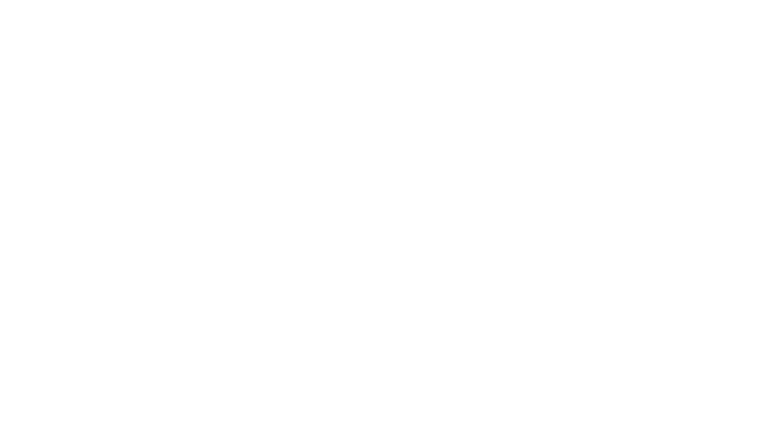
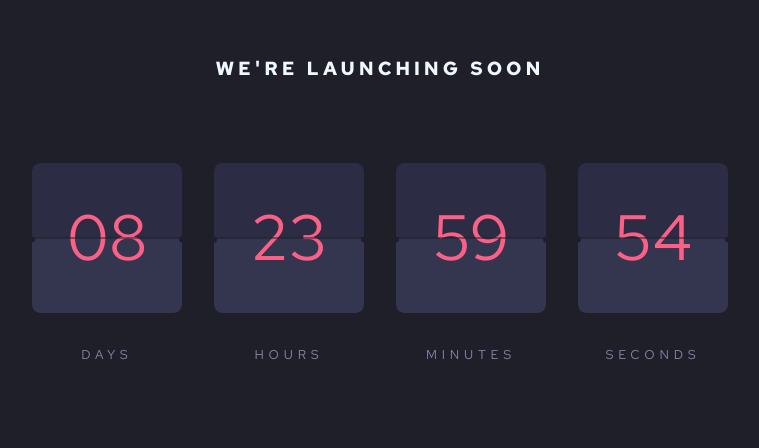
Before and after one commit to CHEGEBB/launch-countdown-timer, a React (Vite) app: page / in a window 1280 px wide. Shown: the part 1112-1560 px from the top of the page, without its empty margins (295-1054 px from the left). Before the commit the page ends 800 px from the top, so only its background shows below. Built offline with nearby package versions, Linux system fonts and the light colour scheme.

Commit message:
Refactor Counter component and update main container layout

```diff
--- a/src/components/counter.jsx
+++ b/src/components/counter.jsx
@@ -1,19 +1,128 @@
-import React from 'react'
-import '../sass/counter.scss'
+// Counter.jsx
+import React, { useState, useEffect } from 'react';
+import '../sass/counter.scss';
 
-function counter() {
+function Counter() {
+  const [timeLeft, setTimeLeft] = useState({
+    days: 8,
+    hours: 23,
+    minutes: 59,
+    seconds: 59
+  });
+
+  const [flipping, setFlipping] = useState({
+    days: false,
+    hours: false,
+    minutes: false,
+    seconds: false
+  });
+
+  useEffect(() => {
+    const timer = setInterval(() => {
+      setTimeLeft(prev => {
+        const newState = { ...prev };
+
+        // Update seconds
+        if (prev.seconds > 0) {
+          newState.seconds = prev.seconds - 1;
+          setFlipping(prev => ({ ...prev, seconds: true }));
+        } else {
+          newState.seconds = 59;
+          setFlipping(prev => ({ ...prev, seconds: true }));
+
+          // Update minutes
+          if (prev.minutes > 0) {
+            newState.minutes = prev.minutes - 1;
+            setFlipping(prev => ({ ...prev, minutes: true }));
+          } else {
+            newState.minutes = 59;
+            setFlipping(prev => ({ ...prev, minutes: true }));
+
+            // Update hours
+            if (prev.hours > 0) {
+              newState.hours = prev.hours - 1;
+              setFlipping(prev => ({ ...prev, hours: true }));
+            } else {
+              newState.hours = 23;
+              setFlipping(prev => ({ ...prev, hours: true }));
+
+              // Update days
+              if (prev.days > 0) {
+                newState.days = prev.days - 1;
+                setFlipping(prev => ({ ...prev, days: true }));
+              }
+            }
+          }
+        }
+
+        // Reset flip states after animation
+        setTimeout(() => {
+          setFlipping({
+            days: false,
+            hours: false,
+            minutes: false,
+            seconds: false
+          });
+        }, 600);
+
+        return newState;
+      });
+    }, 1000);
+
+    return () => clearInterval(timer);
+  }, []);
+
+  const padNumber = (num) => num.toString().padStart(2, '0');
+
+  const getNextNumber = (current, type) => {
+    if (current === 0) {
+      switch (type) {
+        case 'seconds':
+        case 'minutes':
+          return 59;
+        case 'hours':
+          return 23;
+        case 'days':
+          return current;
+        default:
+          return current;
+      }
+    }
+    return current - 1;
+  };
+
+  const FlipCard = ({ number, label, isFlipping }) => (
+    <div className="flip-unit-container">
+      <div className="flip-card">
+        <div className={`top-half ${isFlipping ? 'flip' : ''}`}>
+          <div className="top-number">{padNumber(number)}</div>
+        </div>
+        <div className="hinge">
+          <div className="hinge-dot left"></div>
+          <div className="hinge-dot right"></div>
+        </div>
+        <div className="bottom-half">
+          <div className="bottom-number">{padNumber(number)}</div>
+        </div>
+        <div className={`flip-top ${isFlipping ? 'flip' : ''}`}>
+          <div className="top-number">{padNumber(getNextNumber(number, label))}</div>
+        </div>
+      </div>
+      <div className="label">{label}</div>
+    </div>
+  );
+
   return (
-    <div className='counter-container2'>
-        <div className="cards">
-            <div className="day-card">
-                <h2>08</h2>
-            </div>
-            <div className="hour-card"></div>
-            <div className="minute-card"></div>
-            <div className="second-card"></div>
-        </div>
+    <div className="counter-container">
+      <h1>We're launching soon</h1>
+      <div className="flip-clock">
+        <FlipCard number={timeLeft.days} label="days" isFlipping={flipping.days} />
+        <FlipCard number={timeLeft.hours} label="hours" isFlipping={flipping.hours} />
+        <FlipCard number={timeLeft.minutes} label="minutes" isFlipping={flipping.minutes} />
+        <FlipCard number={timeLeft.seconds} label="seconds" isFlipping={flipping.seconds} />
+      </div>
     </div>
-  )
+  );
 }
 
-export default counter
+export default Counter;
--- a/src/sass/counter.scss
+++ b/src/sass/counter.scss
@@ -1,65 +1,144 @@
-@import './colors.scss';
-@import './fonts.scss';
-
-@mixin card-styles {
-    background-color: $Darkdesaturatedblue;
-    border-radius: 10px;
-    padding: 20px;
+// counter.scss
+.counter-container {
     display: flex;
-    width: 100px;
-    height: 100px;
-
-
-    h2 {
-        color: $White;
-        font-size: 40px;
-        font-weight: 700;
-        margin: 0;
-    }
-}
-
-.counter-container2 {
-    position: relative;
-    z-index: 1;
-    top:-410px;
-    left: 35px;
-    margin: 0 auto;
-    width: 70% ;
-    display: flex;
-    align-self: center;
-    justify-content: center;
+    flex-direction: column;
     align-items: center;
+    background-color: #1e1f29;
+    min-height: 100vh;
+    padding: 2rem;
 
     h1 {
-        color: aliceblue;
-        text-transform: uppercase;
-        letter-spacing: 4px;
-        font-size: 19px;
-        font-weight: 700;
+      color: white;
+      text-transform: uppercase;
+      letter-spacing: 0.5rem;
+      margin-bottom: 5rem;
     }
+  }
 
-    .cards {
-        position: absolute;
-        display: flex;
-        justify-content: center;
-        align-items: center;
-        z-index: 1000;
-        background-color:green;
-        .day-card {
-            @include card-styles;
-            margin-right: 20px;
-        }
-        .hour-card {
-            @include card-styles;
-            margin-right: 20px;
-        }
-        .minute-card {
-            @include card-styles;
-            margin-right: 20px;
-        }
-        .second-card {
-            @include card-styles;
-        }
+  .flip-clock {
+    display: flex;
+    gap: 2rem;
+  }
 
+  .flip-unit-container {
+    perspective: 1000px;
+    width: 150px;
+    height: 150px;
+    position: relative;
+
+    .label {
+      text-align: center;
+      color: #8486a9;
+      text-transform: uppercase;
+      letter-spacing: 0.3rem;
+      margin-top: 2rem;
+      font-size: 0.8rem;
     }
-}
+  }
+
+  .flip-card {
+    width: 100%;
+    height: 100%;
+    position: relative;
+    border-radius: 8px;
+    overflow: hidden;
+  }
+
+  .top-half, .bottom-half, .flip-top {
+    width: 100%;
+    height: 50%;
+    position: absolute;
+    overflow: hidden;
+  }
+
+  .top-half {
+    background-color: #2c2c44;
+    border-top-left-radius: 8px;
+    border-top-right-radius: 8px;
+
+    &.flip {
+      animation: flip-top 0.6s ease-out;
+      transform-origin: bottom;
+    }
+  }
+
+  .bottom-half {
+    bottom: 0;
+    background-color: #343650;
+    border-bottom-left-radius: 8px;
+    border-bottom-right-radius: 8px;
+  }
+
+  .flip-top {
+    background-color: #2c2c44;
+    transform-origin: bottom;
+    transform: rotateX(90deg);
+    backface-visibility: hidden;
+
+    &.flip {
+      animation: flip-down 0.6s ease-in;
+    }
+  }
+
+  .top-number, .bottom-number {
+    position: absolute;
+    width: 100%;
+    text-align: center;
+    font-size: 4rem;
+    color: #fb6087;
+  }
+
+  .top-number {
+    bottom: 0;
+    transform: translateY(50%);
+  }
+
+  .bottom-number {
+    top: 0;
+    transform: translateY(-50%);
+  }
+
+  .hinge {
+    position: absolute;
+    width: 100%;
+    height: 1px;
+    background-color: #1e1f29;
+    top: 50%;
+    transform: translateY(-50%);
+    z-index: 2;
+
+    .hinge-dot {
+      position: absolute;
+      width: 6px;
+      height: 6px;
+      background-color: #1e1f29;
+      border-radius: 50%;
+      top: -1px;
+
+      &.left {
+        left: -3px;
+      }
+
+      &.right {
+        right: -3px;
+      }
+    }
+  }
+
+  @keyframes flip-top {
+    0% {
+      transform: rotateX(0);
+    }
+    100% {
+      transform: rotateX(-90deg);
+    }
+  }
+
+  @keyframes flip-down {
+    0% {
+      transform: rotateX(90deg);
+    }
+    100% {
+      transform: rotateX(0);
+    }
+  }
```
